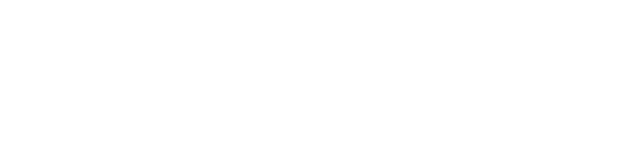
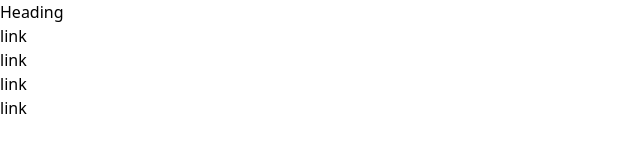
Before and after one commit to bcoleman56/Web-Portfolio, a plain HTML site: page index.html in a window 1280 px wide. Shown: the whole page, without its empty margins (0-640 px from the left). Drawn offline with nearby package versions, Linux system fonts and the light colour scheme.

Commit message:
Basic structure

```diff
--- a/index.html
+++ b/index.html
@@ -4,10 +4,29 @@
     <meta charset="UTF-8">
     <meta http-equiv="X-UA-Compatible" content="IE=edge">
     <meta name="viewport" content="width=device-width, initial-scale=1.0">
+    <!-- tailwind cdn -->
+    <script src="https://cdn.tailwindcss.com"></script>
+    <script src='assets/script.js' defer></script>
     <title>Web Portfolio</title>
 </head>
 <body>
+    <header>
+        <h1>Heading</h1>
+        <ul>
+            <li><a>link</a></li>
+            <li><a>link</a></li>
+            <li><a>link</a></li>
+            <li><a>link</a></li>
+        </ul>
+    </header>
+    <div id='about-me'>
 
+    </div>
+    <div id='projects'>
 
+    </div>
+    <footer>
+
+    </footer>
 </body>
 </html>
```
Also changed, not shown: assets/script.js (added).
